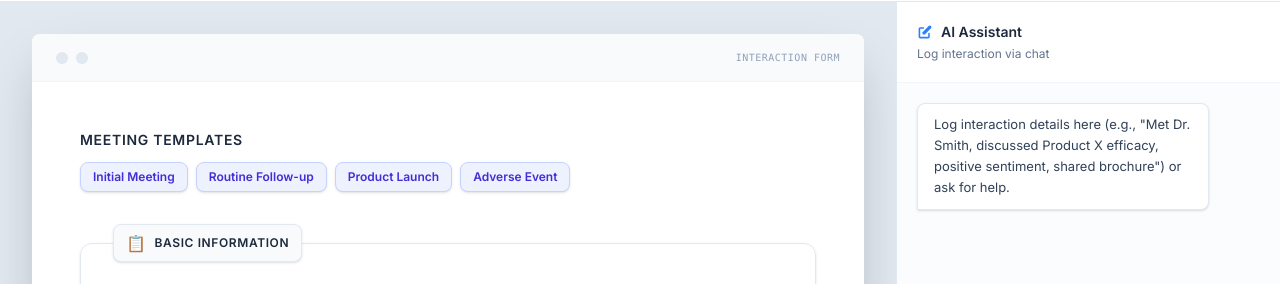
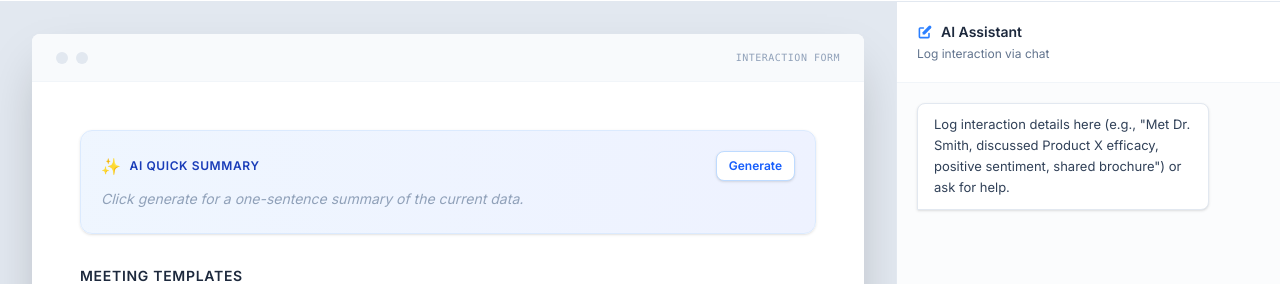
Before and after one commit to pratik04032/AIVOA.AI, a React (Vite) app: page / in a window 1280 px wide. Shown: the part 62-346 px from the top of the page. Built offline with nearby package versions, Linux system fonts and the light colour scheme; no server answers.

Commit message:
feat(chat): add endpoint for single-sentence summaries
Introduced a new API endpoint to generate concise, one-sentence summaries of interaction data to improve reporting workflows.

```diff
--- a/src/components/InteractionForm.tsx
+++ b/src/components/InteractionForm.tsx
@@ -19,6 +19,8 @@ export default function InteractionForm() {
   const dispatch = useDispatch();
   const formState = useSelector((state: RootState) => state.interaction);
   const [isSummarizing, setIsSummarizing] = useState(false);
+  const [isGeneratingSentence, setIsGeneratingSentence] = useState(false);
+  const [sentenceSummary, setSentenceSummary] = useState('');
   const [refreshTrigger, setRefreshTrigger] = useState(0);
 
   const [history, setHistory] = useState<any[]>([]);
@@ -85,6 +87,25 @@ export default function InteractionForm() {
     }
   };
 
+  const handleSentenceSummary = async () => {
+    setIsGeneratingSentence(true);
+    try {
+      const response = await fetch('/api/chat/summarize-sentence', {
+        method: 'POST',
+        headers: { 'Content-Type': 'application/json' },
+        body: JSON.stringify({ formState }),
+      });
+      const data = await response.json();
+      if (data.summary) {
+        setSentenceSummary(data.summary);
+      }
+    } catch (error) {
+      console.error('Failed to generate sentence summary', error);
+    } finally {
+      setIsGeneratingSentence(false);
+    }
+  };
+
   const getInputClasses = (field: keyof InteractionState) => {
     const isHighlighted = formState.highlightedFields?.includes(field);
     return `w-full px-3 py-2 border rounded-lg shadow-sm focus:outline-none focus:ring-2 focus:ring-blue-500/20 text-sm text-slate-800 bg-white placeholder-slate-400 transition-all duration-500 ${
@@ -121,6 +142,36 @@ export default function InteractionForm() {
 
   return (
     <div className="space-y-8 max-w-3xl mx-auto">
+      <section className="bg-gradient-to-r from-blue-50 to-indigo-50 border border-blue-100 rounded-xl p-5 shadow-sm">
+        <div className="flex justify-between items-center mb-2">
+          <h3 className="text-xs font-bold text-blue-800 uppercase tracking-wider flex items-center gap-2">
+            <span className="text-base">✨</span> AI Quick Summary
+          </h3>
+          <button
+            type="button"
+            onClick={handleSentenceSummary}
+            disabled={isGeneratingSentence}
+            className="px-3 py-1.5 bg-white border border-blue-200 text-blue-600 rounded-lg text-xs font-bold hover:bg-blue-50 disabled:opacity-50 transition-colors shadow-sm flex items-center gap-1.5"
+          >
+            {isGeneratingSentence ? (
+              <>
+                <div className="w-3 h-3 border-2 border-blue-600 border-t-transparent rounded-full animate-spin"></div>
+                Generating...
+              </>
+            ) : (
+              'Generate'
+            )}
+          </button>
+        </div>
+        <div className="text-sm text-slate-700 min-h-[1.5rem]">
+          {sentenceSummary ? (
+            <p className="animate-in fade-in duration-500 font-medium">{sentenceSummary}</p>
+          ) : (
+            <p className="text-slate-400 italic">Click generate for a one-sentence summary of the current data.</p>
+          )}
+        </div>
+      </section>
+
       <section className="mb-8">
         <h3 className="text-sm font-bold text-slate-800 mb-3 uppercase tracking-wider">Meeting Templates</h3>
         <div className="flex flex-wrap gap-2">
--- a/src/server/chat.ts
+++ b/src/server/chat.ts
@@ -25,6 +25,30 @@ ${JSON.stringify(formState, null, 2)}`;
     res.json({ summary: response.content });
   } catch (error: any) {
     console.error("Summarize error:", error);
+    res.status(500).json({ error: error.message });
+  }
+});
+
+chatRouter.post("/summarize-sentence", async (req, res) => {
+  try {
+    const { formState } = req.body;
+    const llm = new ChatGroq({
+      model: "gemma2-9b-it",
+      apiKey: process.env.GROQ_API_KEY,
+      temperature: 0.2,
+    });
+
+    const prompt = `You are an AI assistant helping a life science field representative.
+Generate a concise, single-sentence summary of the current interaction based on the following data.
+Do not use bullet points or extra text. Just a single, complete sentence.
+
+Interaction Data:
+${JSON.stringify(formState, null, 2)}`;
+
+    const response = await llm.invoke([new HumanMessage({ content: prompt })]);
+    res.json({ summary: response.content });
+  } catch (error: any) {
+    console.error("Summarize sentence error:", error);
     res.status(500).json({ error: error.message });
   }
 });
```
